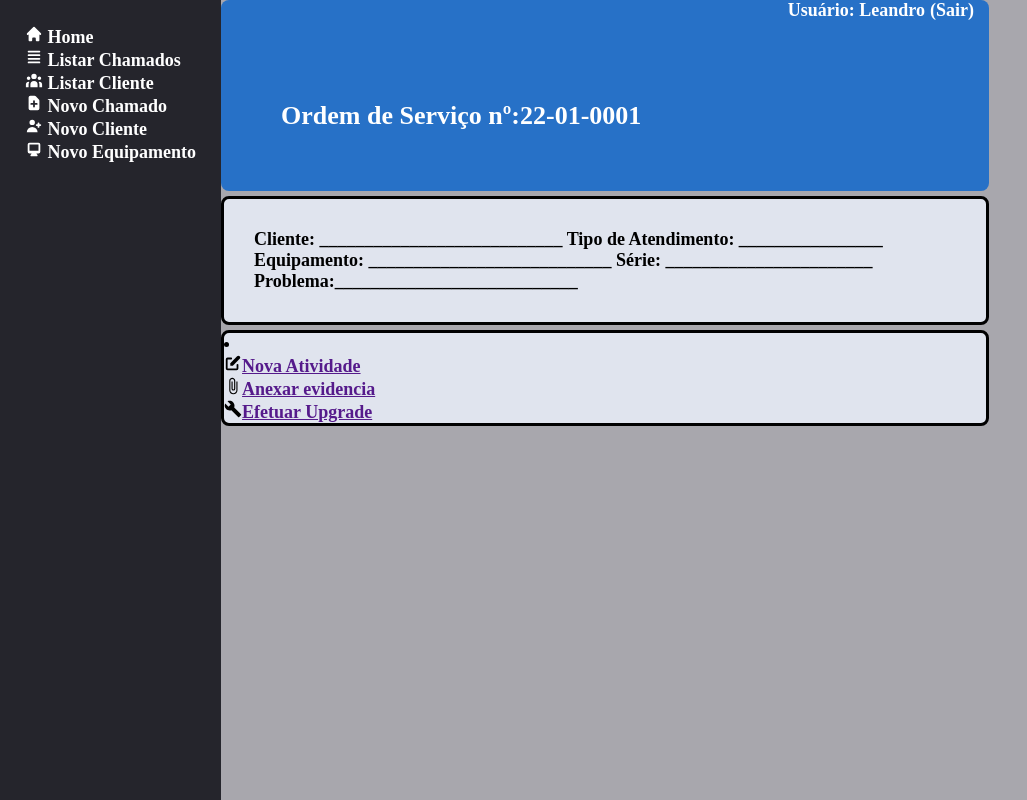
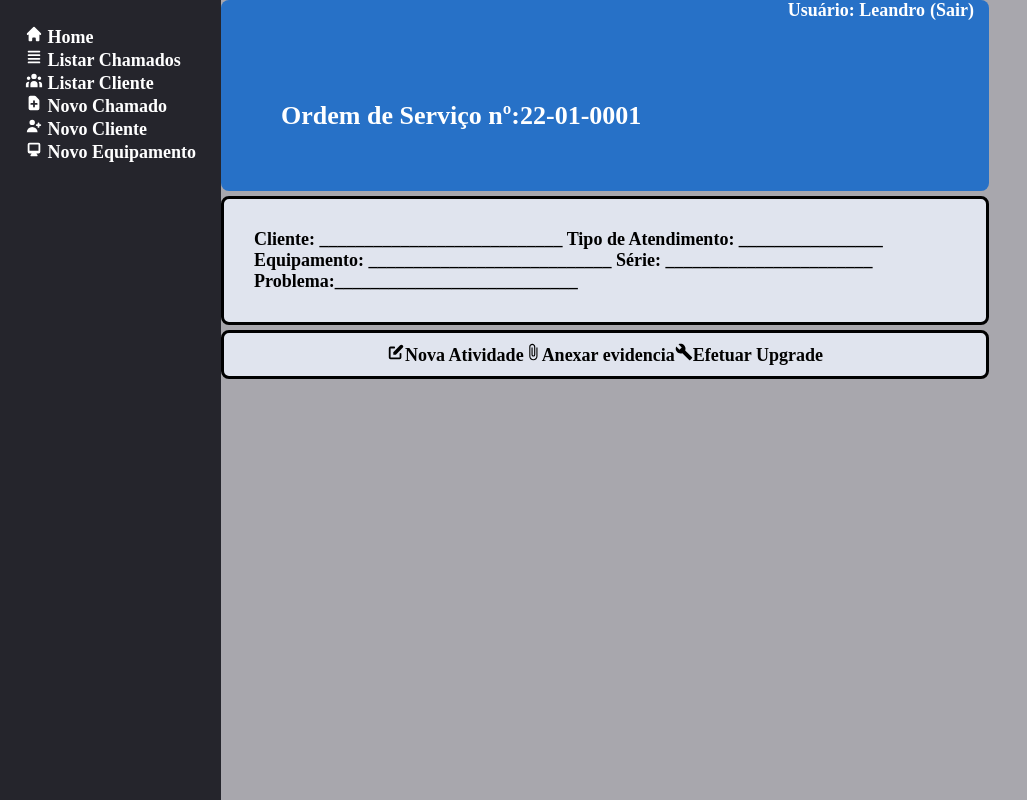
Before and after one commit to LeandroSanto/ticontrol-ticketfrontend, a React (Create React App) app: page / in a window 1280 px wide. Shown: the whole page, without its empty margins (0-1027 px from the left). Built offline with nearby package versions, Linux system fonts and the light colour scheme.

Commit message:
correção na orderBar

```diff
--- a/src/components/OrderBar/index.tsx
+++ b/src/components/OrderBar/index.tsx
@@ -2,7 +2,10 @@ import React from 'react';
 import * as hiIcons from 'react-icons/hi';
 import * as mdIcons from 'react-icons/md'
 
+import './styles.css';
+
 export function OrderBar(){
+
 return(
 	<nav className='orderBarStyle'>
 		<li>
@@ -16,6 +19,7 @@ return(
 				<mdIcons.MdBuild /><a href=''>Efetuar Upgrade</a>
 			</ul>
 		</li>
+
 	</nav>
 )
 }
--- a/src/components/OrderBar/styles.css
+++ b/src/components/OrderBar/styles.css
@@ -1,9 +1,20 @@
 .orderBarStyle{
     display: flex;
-    flex-direction: row;
+    flex-direction: column;
+    justify-content: center;
+    align-items: center;
 }
+
 .orderBarStyle li{
     display: flex;
     flex-direction: row;
     list-style: none;
+    padding: 7px;
+    margin: 3px;
+    list-style: none;
 }
+
+.orderBarStyle a{
+    text-decoration: none;
+    color: var(--COLOR_TEXT_PRIMARY);
+}
```
